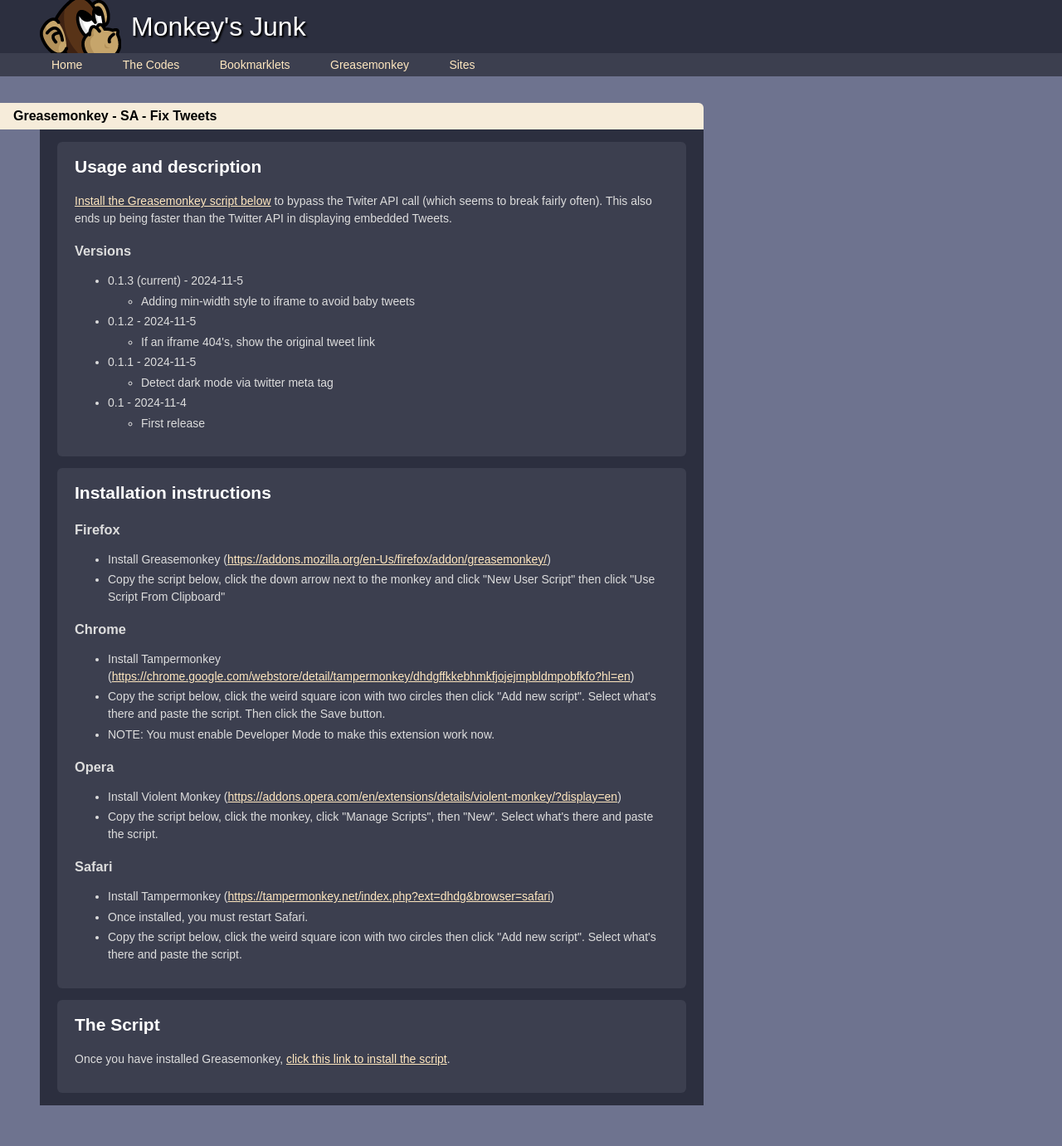
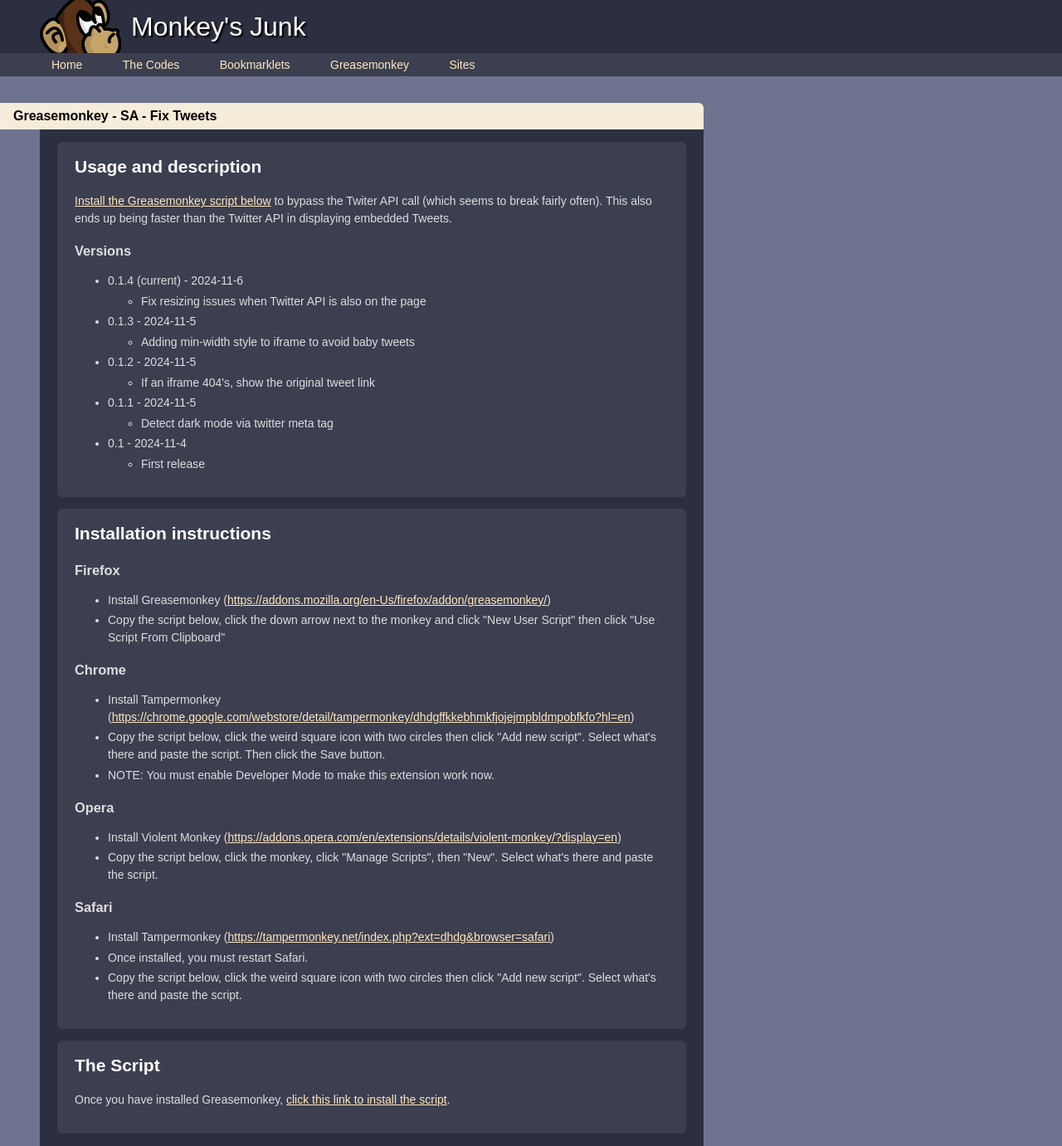
Before and after one commit to cwmonkey/cwmonkey.github.io, a Jekyll site: the page built from greasemonkey/sa-fix-tweets/index.html, in a window 1280 px wide. Shown: the whole page at 83% size. Built offline with Jekyll 4.4.1, drawn with Linux system fonts in a browser that asks for light colours; nearby versions of some CDN libraries; some web fonts are replaced; before the commit the page ends 1332 px from its top, so only the background shows below that.

Commit message:
Fix resizing issues
When the real Twitter API is on the page and working there was an issue where I was erroneously resizing resizing the wrong iframe. Fixing this by making sure we send the actual dom id of the iframe we make, only resizing iframes we make, and only listening for resizing events.

```diff
--- a/_includes/greasemonkey/sa-fix-tweets/version
+++ b/_includes/greasemonkey/sa-fix-tweets/version
@@ -1 +1 @@
-0.1.3
+0.1.4
--- a/greasemonkey/sa-fix-tweets/index.html
+++ b/greasemonkey/sa-fix-tweets/index.html
@@ -14,7 +14,13 @@
 
 	<ul>
 		<li>
-			0.1.3 (current) - 2024-11-5
+			0.1.4 (current) - 2024-11-6
+			<ul>
+				<li>Fix resizing issues when Twitter API is also on the page</li>
+			</ul>
+		</li>
+		<li>
+			0.1.3 - 2024-11-5
 			<ul>
 				<li>Adding min-width style to iframe to avoid baby tweets</li>
 			</ul>
```
Also changed, not shown: greasemonkey/sa-fix-tweets/sa-fix-tweets.user.js (+6 -5 lines).
